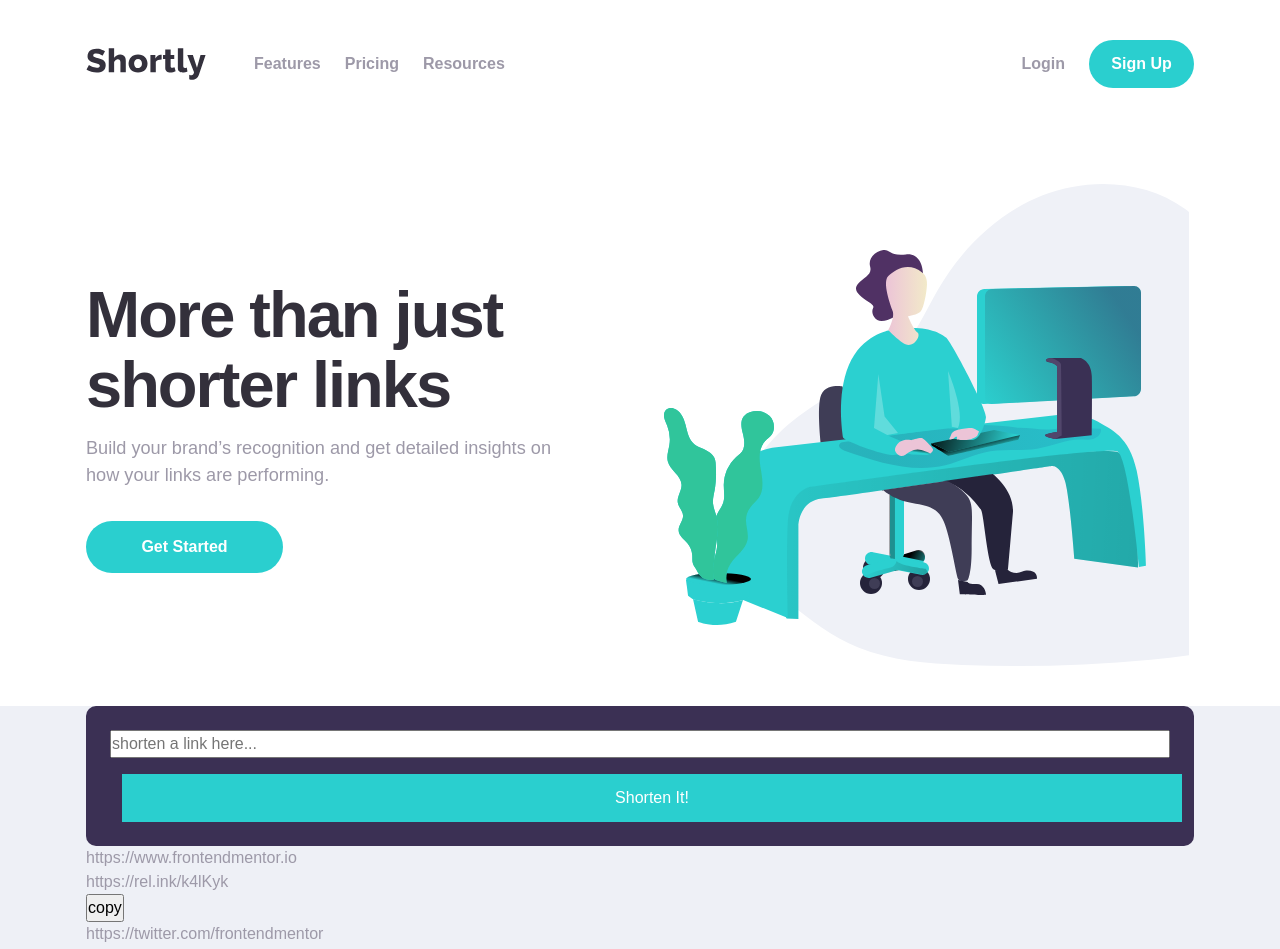
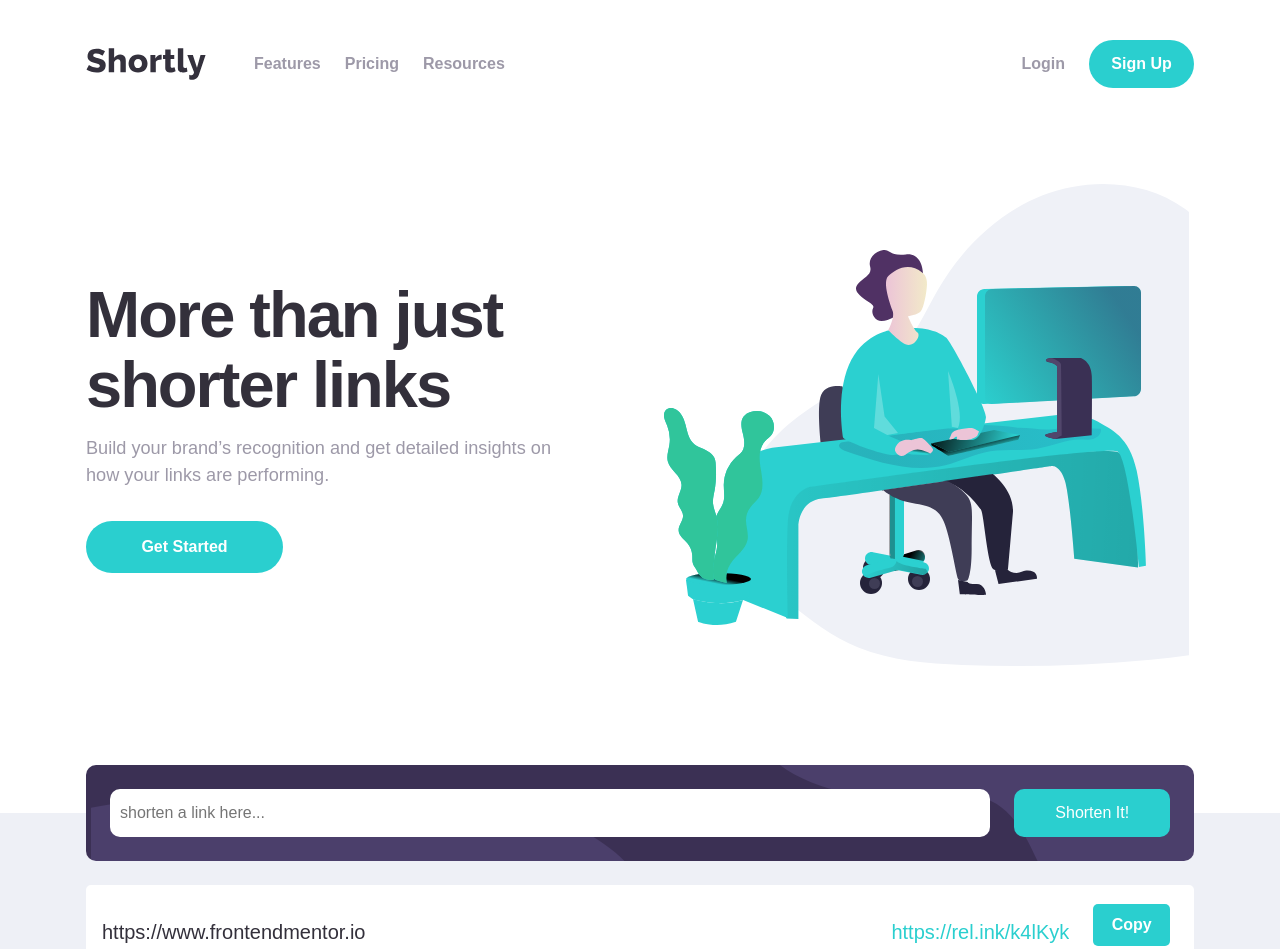
Before and after one commit to khaya05/link-shortener, a React (Vite) app: page / in a window 1280 px wide. Shown: the top 949 px of the page. Built offline with nearby package versions, Linux system fonts and the light colour scheme.

Commit message:
finished links section

```diff
--- a/src/components/Header.jsx
+++ b/src/components/Header.jsx
@@ -14,7 +14,7 @@ function Header() {
               Build your brand’s recognition and get detailed insights on how
               your links are performing.
             </p>
-            <button className="get-started">get started</button>
+            <button className="get-started" tybe>get started</button>
           </div>
         </div>
         <div className="header__right">
--- a/src/components/Links.jsx
+++ b/src/components/Links.jsx
@@ -12,12 +12,12 @@ function Links() {
     },
     {
       long: 'https://www.linkedin.com/company/frontend-mentor',
-      short: 'https://www.linkedin.com/company/frontend-mentor',
+      short: 'https://rel.ink/gob3X9',
     },
   ];
 
   return (
-    <div>
+    <div className='form-container'>
       <form>
         <input type="text" placeholder="shorten a link here..." />
         {false && <p>please add a link</p>}
@@ -30,11 +30,11 @@ function Links() {
           const { long, short } = link;
           return (
             <article key={index}>
-              <div>
-                <p>{long}</p>
-                <div>
-                  <p>{short}</p>
-                  <button type="button">copy</button>
+              <div className='links-container'>
+                <p className='long-link'>{long}</p>
+                <div className='short-link-container'>
+                  <p className='short-link'>{short}</p>
+                  <button type="button" className='copy-link'>copy</button>
                 </div>
               </div>
             </article>
--- a/src/index.css
+++ b/src/index.css
@@ -98,6 +98,7 @@ svg {
   --header-p: var(--fs-18);
   --body-p: var(--fs-16);
   --section-p: var(--fs-15);
+  --links-section: var(--fs-16)
 
   --nav-links: var(--fs-18);
   --footer-nav-links-heading: var(--fs-16);
@@ -106,6 +107,7 @@ svg {
 
 @media (min-width: 42em) {
   :root {
+    --links-section: var(--fs-20);
     --primary-heading: var(--fs-80);
     --secondary-heading: var(--fs-40);
 
--- a/src/styles/Header.css
+++ b/src/styles/Header.css
@@ -4,6 +4,7 @@
   align-items: center;
   flex-direction: column-reverse;
   gap: 37px;
+  margin-bottom: 9.2rem;
 }
 
 .header__left {
@@ -59,6 +60,7 @@ h1 span {
     margin-inline: auto;
     max-width: 1108px;
     margin-top: 6rem;
+    /* margin-bottom: 5rem; */
   }
 
   .header__left {
--- a/src/styles/Links.css
+++ b/src/styles/Links.css
@@ -4,17 +4,30 @@ form {
   padding: 24px;
   display: flex;
   align-items: center;
-  justify-content: space-between;
+  justify-content: center;
   flex-direction: column;
+  background-image: url('../assets/bg-boost-mobile.svg');
+  background-repeat: no-repeat;
+  background-position: -250% 5%;
 }
-
 form input,
 form button {
   width: 100%;
+  border-radius: 10px;
+}
+
+form input {
+  border: none;
+  padding: 10px;
+  height: 48px;
+  /* width: 100%; */
+}
+
+form input:focus {
+  border: none;
 }
 
 form button {
-  margin-left: 24px;
   padding-block: 12px;
   border: none;
   background: var(--Cyan);
@@ -26,3 +39,110 @@ form button {
 form button:hover {
   background: var(--Cyan-hover);
 }
+
+.form-container {
+  position: relative;
+  bottom: 5rem;
+}
+
+@media (min-width: 42em) {
+  form {
+    background-image: url('../assets/bg-shorten-desktop.svg');
+    flex-direction: row;
+  }
+
+  .form-container {
+    /* top: 3rem; */
+    bottom: 3rem;
+  }
+
+  form button {
+    margin: 0;
+    margin-left: 24px;
+    width: 188px;
+  }
+}
+
+.form-container article {
+  background: white;
+  border-radius: 5px;
+}
+
+article {
+  margin-top: 24px;
+}
+
+.short-link,
+.long-link {
+  display: block;
+  font-size: var(--links-section);
+  font-weight: 500;
+  width: 100%;
+  padding-block: 1rem;
+  /* font-family: 'Poppins'; */
+  font-style: normal;
+  text-overflow: ellipsis;
+  height: 48px;
+  overflow: hidden;
+}
+
+.long-link {
+  padding: 1rem;
+  color: var(--Very-Dark-Blue);
+  border-bottom: 1px solid var(--Grayish-Violet);
+}
+
+.short-link {
+  color: var(--Cyan);
+}
+
+.copy-link {
+  border: none;
+  width: 100%;
+  background: var(--Cyan);
+  color: white;
+  text-transform: capitalize;
+  border-radius: 5px;
+  padding-block: 9px;
+  font-weight: 700;
+  /* margin: 0 1rem 1rem; */
+}
+
+.short-link-container {
+  padding: 0 1rem 1rem;
+}
+
+.copy-link:hover {
+  background-color: var(--Cyan-hover);
+}
+
+@media (min-width: 42em) {
+  .links-container, .short-link-container {
+    display: flex;
+    justify-content: space-between;
+    align-items: center;
+  }
+
+  .long-link{
+    /* padding-block: 1rem; */
+    margin: 0;
+    border: none;
+    width: 50%;
+  }
+
+  .short-link-container{
+    margin:0;
+    padding: 00;
+    padding: 1rem 24px;
+    width:40%;
+  }
+
+  .short-link {
+    text-align: end;
+  }
+
+  .copy-link{
+    margin-left: 24px;
+    width:103px;
+  }
+}
```
